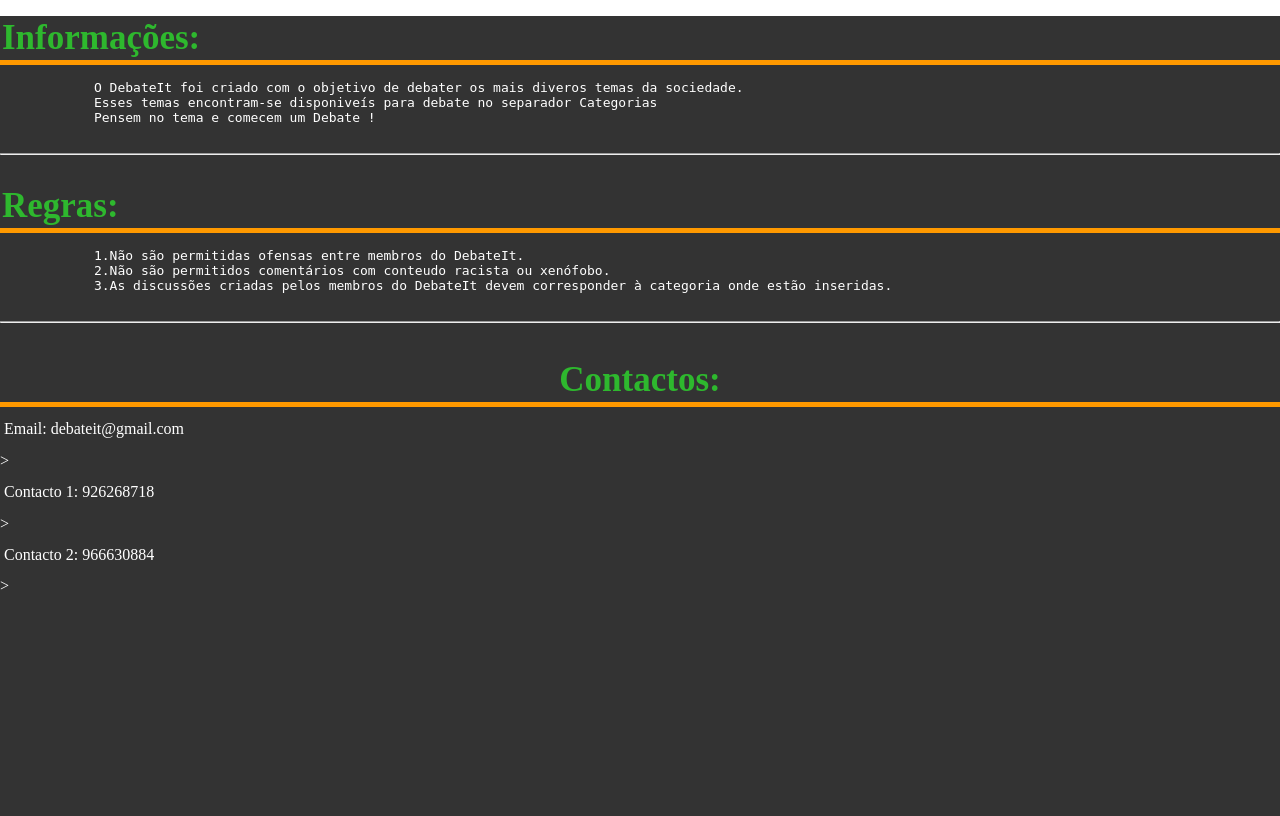
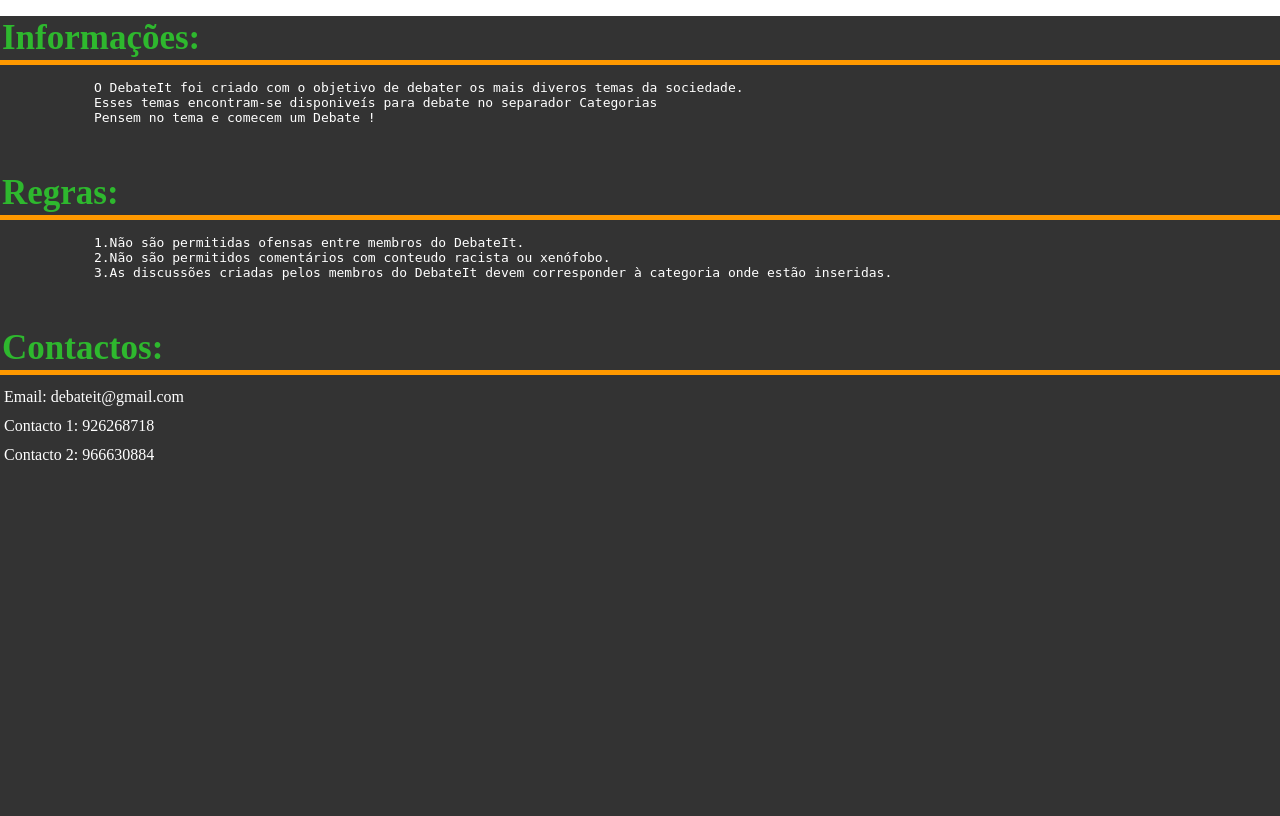
Before and after one commit to tmnf/DebabeItProject, a Django app: a page that uses forum/templates/forum/Base.html in a window 1280 px wide. Shown: the part 102-918 px from the top of the page. Run offline with Django 3.2, Linux system fonts and the light colour scheme; a user stored in the database is signed in.

Commit message:
HTML ORGANIZATION

```diff
--- a/forum/static/forum/style.css
+++ b/forum/static/forum/style.css
@@ -218,21 +180,21 @@ h1 {
     margin-right: auto;
 }
 
-.profile p {
+.profile_container p {
     text-align: center;
     font-size: 22px;
 
 
 }
 
-.profile h2 {
+.profile_container h2 {
     text-align: center;
     margin-top: 10px;
     font-size: 30px;
     color: #2eb82e;
 }
 
-.about_info h1 {
+.about_container h1 {
     float: top;
     font-size: 35px;
     border-bottom: 5px solid #ff9900;
@@ -249,30 +211,10 @@ h1 {
 
 }
 
-.about_rules h2 {
-    float: top;
-    font-size: 35px;
-    border-bottom: 5px solid #ff9900;
-    margin-bottom: 15px;
-    padding: 2px;
-    color: #2eb82e;
-    text-align: left
-}
-
 .about_rules p {
    font-size: 16px;
     line-height: 0.8;
     margin-left: 4px;
-}
-
-.about_contacts h3 {
-    float: top;
-    font-size: 35px;
-    border-bottom: 5px solid #ff9900;
-    margin-bottom: 15px;
-    padding: 2px;
-    color: #2eb82e;
-    text-align: center;
 }
 
 .about_contacts p {
--- a/forum/templates/forum/AboutPage.html
+++ b/forum/templates/forum/AboutPage.html
@@ -13,10 +13,10 @@
             </pre>
         </div>
 
-        <hr>
+        <br>
 
         <div class="about_rules">
-            <h2>Regras:</h2>
+            <h1>Regras:</h1>
             <pre>
             1.Não são permitidas ofensas entre membros do DebateIt.
             2.Não são permitidos comentários com conteudo racista ou xenófobo.
@@ -24,14 +24,14 @@
             </pre>
         </div>
 
-        <hr>
+        <br>
 
         <div class="about_contacts">
-            <h3>Contactos:</h3>
+            <h1>Contactos:</h1>
 
-            <p> Email: {{ email }} </p>>
-            <p> Contacto 1: {{ phone1 }} </p>>
-            <p> Contacto 2: {{ phone2 }} </p>>
+            <p> Email: {{ email }} </p>
+            <p> Contacto 1: {{ phone1 }} </p>
+            <p> Contacto 2: {{ phone2 }} </p>
 
         </div>
     </section>
--- a/forum/templates/forum/Base.html
+++ b/forum/templates/forum/Base.html
@@ -20,7 +20,7 @@
 <body>
 <header class="base_container">
     <picture class="base_logo">
-            <img  class="Logo" src="{% static 'forum/logo.png' %}">
+        <img class="base_logo_pic" src="{% static 'forum/logo.png' %}">
         </picture>
 
     <nav class="base_menu">
--- a/forum/templates/login/LoginPage.html
+++ b/forum/templates/login/LoginPage.html
@@ -21,6 +21,6 @@
             <input class="login_submit" type="submit" value="Login">
         </section>
 
-        <div>{% if error %}<b>{{ error }}</b>{% endif %}</div>
+        <div class="login_warnings">{% if error %}<b>{{ error }}</b>{% endif %}</div>
     </form>
 {% endblock content %}
```
Also changed, not shown: other parts of forum/static/forum/style.css (+3 -46 lines), db.sqlite3.
